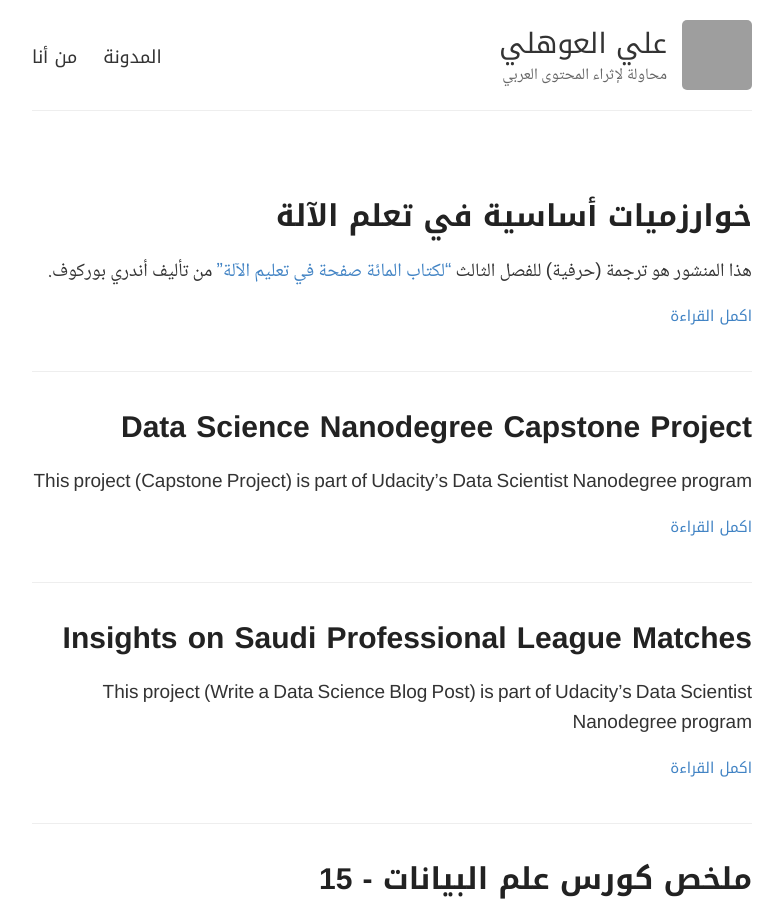
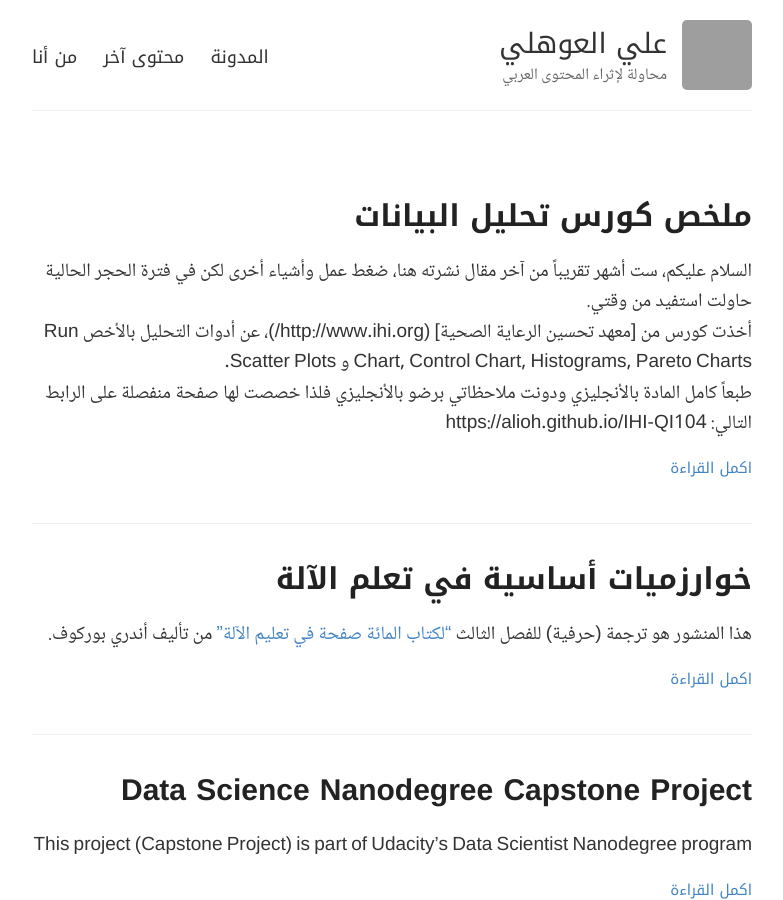
Before and after one commit to alioh/alioh.github.io, a Jekyll site: the page built from index.html, in a window 1280 px wide and 900 px high. Shown: the whole window, without its empty margins (248-1031 px from the left). Built offline with Jekyll 4.4.1, drawn with Linux system fonts in a browser that asks for light colours; grey boxes are pictures that could not be loaded.

Commit message:
add other content and new post

```diff
--- a/_layouts/default.html
+++ b/_layouts/default.html
@@ -33,6 +33,7 @@
 
           <nav>
             <a href="{{ site.baseurl }}/">المدونة</a>
+            <a href="{{ site.baseurl }}/other">محتوى آخر</a>
             <a href="{{ site.baseurl }}/about">من أنا</a>
           </nav>
         </header>
--- /dev/null
+++ b/_posts/2020-04-10-QI104.md
@@ -0,0 +1,8 @@
+---
+layout: post
+title: ملخص كورس تحليل البيانات
+---
+
+السلام عليكم، ست أشهر تقريباً من آخر مقال نشرته هنا، ضغط عمل وأشياء أخرى لكن في فترة الحجر الحالية حاولت استفيد من وقتي.
+أخذت كورس من [معهد تحسين الرعاية الصحية] (http://www.ihi.org/)، عن أدوات التحليل بالأخص Run Chart, Control Chart, Histograms, Pareto Charts  و Scatter Plots.
+طبعاً كامل المادة بالأنجليزي ودونت ملاحظاتي برضو بالأنجليزي فلذا خصصت لها صفحة منفصلة على الرابط التالي: https://alioh.github.io/IHI-QI104
--- /dev/null
+++ b/content.md
@@ -0,0 +1,8 @@
+---
+layout: page
+title: محتوى آخر
+permalink: /other/
+---
+
+الصفحة راح انشر فيها محتويات أخرى كتبتها وما نُشرت في المدونة:
+- IHI Open School Online Course - QI 104 - [Link](https://alioh.github.io/IHI-QI104)
```
